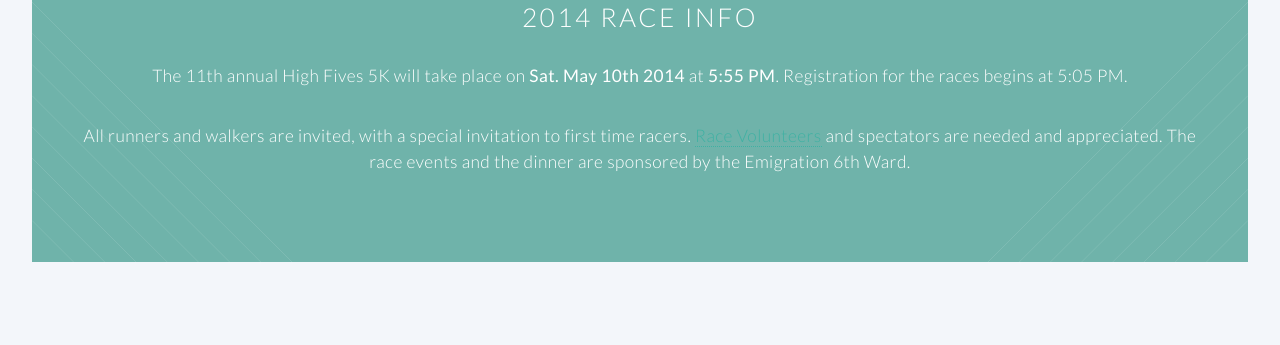
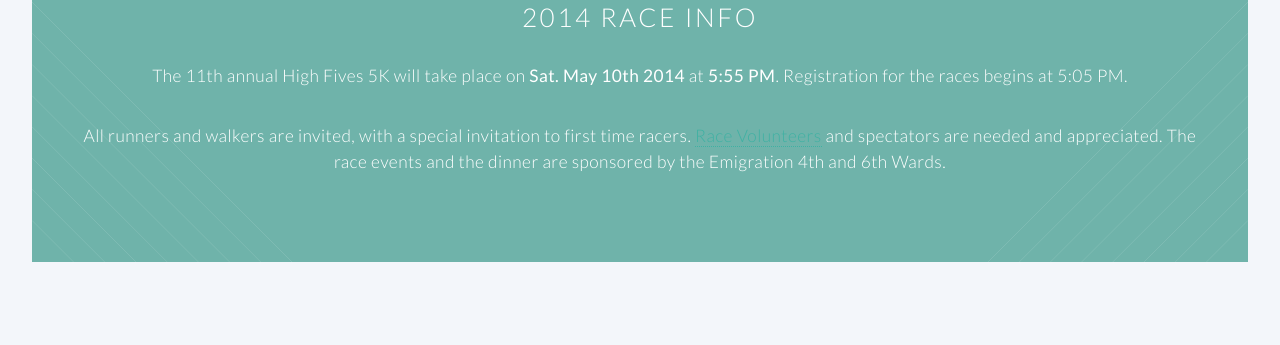
Before and after one commit to benhansen-io/HighFives5k, a Jekyll site: the page built from index.html, in a window 1280 px wide and 900 px high, scrolled down 1300 px. Shown: the part 135-480 px from the top of the window. Built offline with Jekyll 4.4.1, drawn with Linux system fonts in a browser that asks for light colours; Markdown is read by kramdown in place of the engine named in the settings.

Commit message:
Added 2012 pictures and 4th ward

```diff
--- a/_layouts/default.html
+++ b/_layouts/default.html
@@ -81,7 +81,7 @@
             <a href="#">Photos</a>
           <ul>
               <li><a href="https://www.facebook.com/media/set/?set=a.505424502895752.1073741825.505422492895953&type=3">2013</a></li>
-              <!--<li><a href="">2012</a></li>-->
+              <li><a href="https://www.facebook.com/media/set/?set=a.505572729547596.1073741837.505422492895953&type=3">2012</a></li>
               <li><a href="https://www.facebook.com/media/set/?set=a.505437039561165.1073741829.505422492895953&type=3">2011</a></li>
               <li><a href="https://www.facebook.com/media/set/?set=a.505448229560046.1073741830.505422492895953&type=3">2010</a></li>
               <li><a href="https://www.facebook.com/media/set/?set=a.505456389559230.1073741831.505422492895953&type=3">2009</a></li>
--- a/index.html
+++ b/index.html
@@ -66,7 +66,7 @@
 
 								<p>All runners and walkers are invited, with a special invitation to first time
 racers. <a href="\#volunteers">Race Volunteers</a> and spectators are needed and appreciated. The race
-events and the dinner are sponsored by the Emigration 6th Ward.</p>
+events and the dinner are sponsored by the Emigration 4th and 6th Wards.</p>
 							</div>
 							<div class="4u skel-cell-important">
 
```
